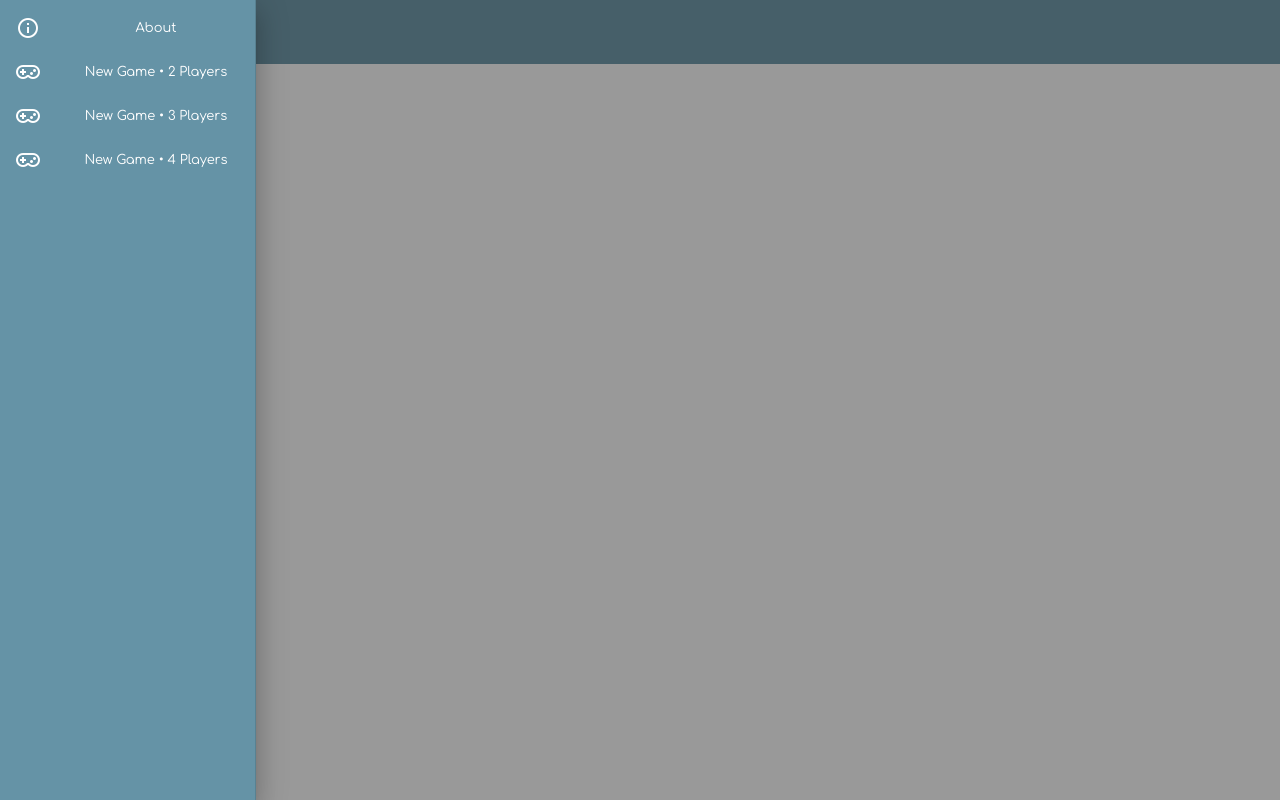
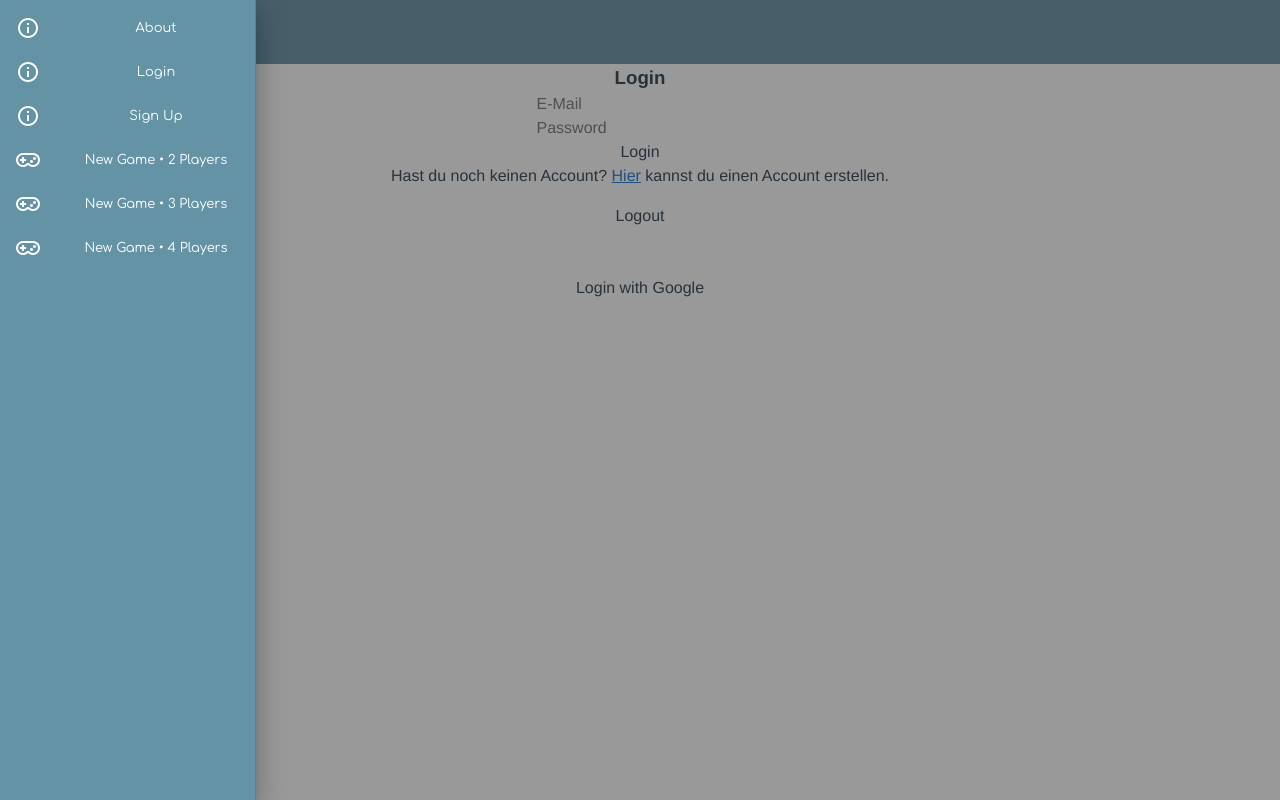
Before and after one commit to florian-lanz/wa_uno_vue, a Vue app: page /login in a window 1280 px wide. Both pictures are taken after a click on the button 28 px from the left and 32 px from the top of the page. Built offline with nearby package versions, Linux system fonts and the light colour scheme; no server answers.

Commit message:
add basic firebase authentication

```diff
--- a/package.json
+++ b/package.json
@@ -10,6 +10,7 @@
   "dependencies": {
     "axios": "^0.24.0",
     "core-js": "^3.6.5",
+    "firebase": "^9.6.1",
     "jquery": "^3.6.0",
     "js-confetti": "^0.9.1",
     "register-service-worker": "^1.7.2",
--- a/src/components/Navbar.vue
+++ b/src/components/Navbar.vue
@@ -31,6 +31,20 @@
               <v-icon>mdi-information-outline</v-icon>
             </v-list-item-icon>
             <v-list-item-title class="navbar">About</v-list-item-title>
+          </v-list-item>
+
+          <v-list-item @click="$router.push('/login')">
+            <v-list-item-icon>
+              <v-icon>mdi-information-outline</v-icon>
+            </v-list-item-icon>
+            <v-list-item-title class="navbar">Login</v-list-item-title>
+          </v-list-item>
+
+          <v-list-item @click="$router.push('/sign-up')">
+            <v-list-item-icon>
+              <v-icon>mdi-information-outline</v-icon>
+            </v-list-item-icon>
+            <v-list-item-title class="navbar">Sign Up</v-list-item-title>
           </v-list-item>
 
           <v-list-item @click="newGame(2)">
--- a/src/main.js
+++ b/src/main.js
@@ -3,9 +3,21 @@ import App from './App.vue'
 import router from './router'
 import vuetify from './plugins/vuetify'
 import wb from './registerServiceWorker'
+import { initializeApp } from 'firebase/app'
 
 Vue.config.productionTip = false
 Vue.prototype.$workbox = wb
+
+const firebaseConfig = {
+  apiKey: process.env.VUE_APP_API_KEY,
+  authDomain: process.env.VUE_APP_AUTH_DOMAIN,
+  projectId: process.env.VUE_APP_PROJECT_ID,
+  storageBucket: process.env.VUE_APP_STORAGE_BUCKET,
+  messagingSenderId: process.env.VUE_APP_MESSAGING_SENDER_ID,
+  appId: process.env.VUE_APP_APP_ID
+};
+
+initializeApp(firebaseConfig);
 
 new Vue({
   router,
--- a/src/router/index.js
+++ b/src/router/index.js
@@ -1,37 +1,64 @@
 import Vue from 'vue'
 import VueRouter from 'vue-router'
 import Home from '../views/Home.vue'
+import Login from '../views/Login.vue'
+import About from '../views/About.vue'
+import SignUp from '../views/SignUp';
+import { getAuth } from 'firebase/auth';
 
 Vue.use(VueRouter)
 
 const routes = [
   {
+    path: '*',
+    redirect: '/login'
+  },
+  {
     path: '/',
     name: 'Home',
-    component: Home
+    component: Home,
+    meta: {
+      requiresAuth: true
+    }
+  },
+  {
+    path: '/login',
+    name: 'Login',
+    component: Login
+  },
+  {
+    path: '/sign-up',
+    name: 'SignUp',
+    component: SignUp
   },
   {
     path: '/about',
     name: 'About',
-    // route level code-splitting
-    // this generates a separate chunk (about.[hash].js) for this route
-    // which is lazy-loaded when the route is visited.
-    component: () => import(/* webpackChunkName: "about" */ '../views/About.vue')
+    component: About
   },
   {
     path: '/new2',
     name: 'New Game 2 Players',
-    component: Home
+    component: Home,
+    meta: {
+      requiresAuth: true
+    }
   },
   {
     path: '/new3',
     name: 'New Game 3 Players',
-    component: Home
+    component: Home,
+    meta: {
+      requiresAuth: true
+    }
   },
   {
     path: '/new4',
     name: 'New Game 4 Players',
-    component: Home
+    component: Home,
+    meta: {
+      requiresAuth: true
+    }
   },
 ]
 
@@ -41,4 +68,13 @@ const router = new VueRouter({
   routes
 })
 
+router.beforeEach((to, from, next) => {
+  const auth = getAuth();
+  const currentUser = auth.currentUser;
+  const requiresAuth = to.matched.some(record => record.meta.requiresAuth);
+
+  if (requiresAuth && !currentUser) next('login');
+  else next();
+});
+
 export default router
--- /dev/null
+++ b/src/views/Login.vue
@@ -0,0 +1,72 @@
+<template>
+  <div>
+    <h3>Login</h3>
+    <input type="text" v-model="email" placeholder="E-Mail"><br>
+    <input type="password" v-model="password" placeholder="Password"><br>
+    <button @click="login">Login</button>
+    <p>Hast du noch keinen Account? <router-link to="/sign-up">Hier</router-link> kannst du einen Account erstellen.</p>
+    <button @click="logout">Logout</button>
+    <br><br><br>
+    <button @click="socialLogin">Login with Google</button>
+  </div>
+</template>
+
+<script>
+import { getAuth, signInWithEmailAndPassword, signInWithPopup, GoogleAuthProvider, signOut } from "firebase/auth";
+
+export default {
+  name: "Login",
+  data() {
+    return {
+      email: '',
+      password: '',
+    }
+  },
+  methods: {
+    login() {
+      const auth = getAuth();
+      signInWithEmailAndPassword(auth, this.email, this.password)
+        .then((userCredential) => {
+          const user = userCredential.user;
+          alert('Du bist jetzt angemeldet: ' + user);
+          this.$router.replace('new2');
+        })
+        .catch((error) => {
+          const errorCode = error.code;
+          const errorMessage = error.message;
+          alert('Error ' + errorCode + ': ' + errorMessage);
+        }
+      );
+    },
+    socialLogin() {
+      const provider = new GoogleAuthProvider();
+      const auth = getAuth();
+      signInWithPopup(auth, provider)
+        .then((result) => {
+          const credential = GoogleAuthProvider.credentialFromResult(result);
+          const token = credential.accessToken;
+          const user = result.user;
+
+          alert(token + ' ' + user);
+        }).catch((error) => {
+          const errorCode = error.code;
+          const errorMessage = error.message;
+          const email = error.email;
+          const credential = GoogleAuthProvider.credentialFromError(error);
+
+          alert(error + errorCode + errorMessage + email + credential);
+      });
+    },
+    logout() {
+      const auth = getAuth();
+      signOut(auth).then(() => {
+        this.$router.replace('login');
+      });
+    }
+  }
+}
+</script>
+
+<style scoped>
+
+</style>
--- /dev/null
+++ b/src/views/SignUp.vue
@@ -0,0 +1,51 @@
+<template>
+  <div>
+    <h3>Sign Up</h3>
+    <input type="text" v-model="email" placeholder="E-Mail"><br>
+    <input type="password" v-model="password" placeholder="Password"><br>
+    <button @click="signUp">Sign Up</button>
+    <p><router-link to="/login">Hier</router-link> kommst du zum Login-Bereich.</p>
+    <button @click="logout">Logout</button>
+  </div>
+</template>
+
+<script>
+import {getAuth, createUserWithEmailAndPassword, signOut} from 'firebase/auth';
+
+export default {
+  name: "SignUp",
+  data() {
+    return {
+      email: '',
+      password: '',
+    }
+  },
+  methods: {
+    signUp() {
+      console.log(this)
+      const auth = getAuth();
+      createUserWithEmailAndPassword(auth, this.email, this.password)
+        .then((userCredential) => {
+          const user = userCredential.user;
+          alert('Dein Account wurde erstellt: ' + user);
+        })
+        .catch((error) => {
+          const errorCode = error.code;
+          const errorMessage = error.message;
+          alert('Error ' + errorCode + ': ' + errorMessage);
+        }
+      );
+    },
+    logout() {
+      const auth = getAuth();
+      signOut(auth).then(() => {
+        this.$router.replace('login');
+      });
+    }
+  }
+}
+</script>
+
+<style scoped>
+
+</style>
```
Also changed, not shown: 1 other file (tests, documents, lock files or other folders).
